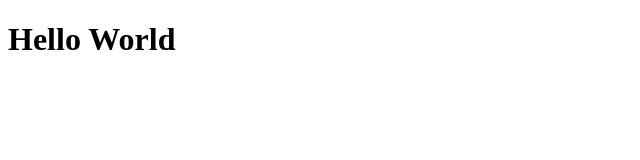
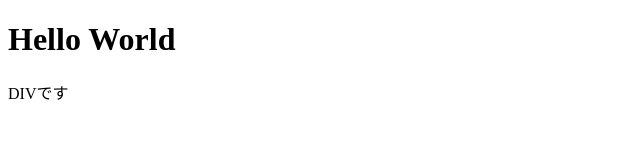
Before and after one commit to yokosakurai424/FirstGit, a plain HTML site: page index.html in a window 1280 px wide. Shown: the full height of the page, 0-640 px from the left. Drawn offline with Linux system fonts and the light colour scheme.

Commit message:
div追加

```diff
--- a/index.html
+++ b/index.html
@@ -8,5 +8,6 @@
 </head>
 <body>
     <h1>Hello World</h1>
+    <div>DIVです</div>
 </body>
 </html>
```
